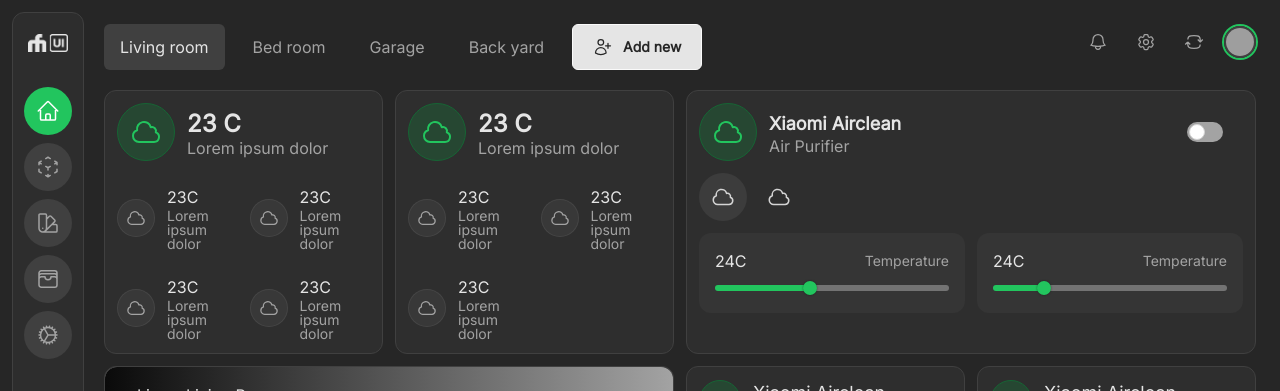
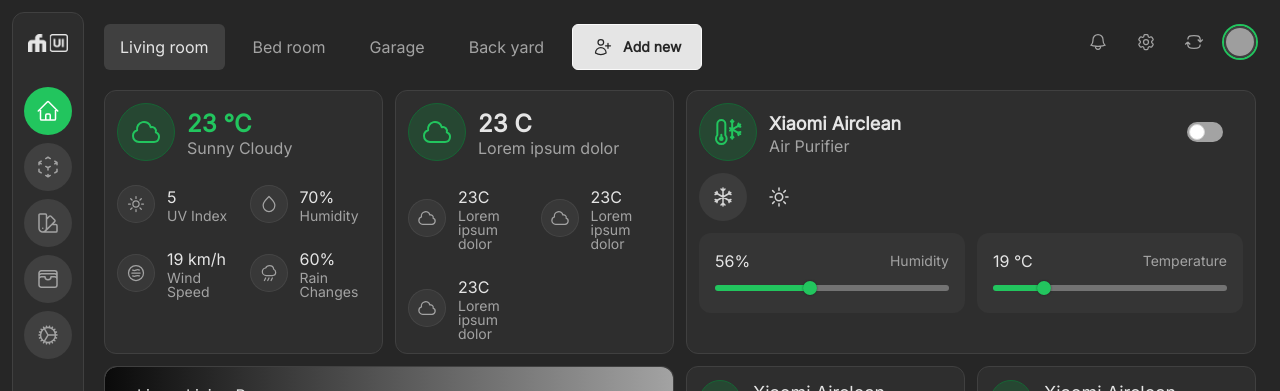
Before and after one commit to fwedwicc/FM-DailyUI, a React (Vite) app: page /FM-DailyUI/day21 in a window 1280 px wide. Shown: the top 391 px of the page. Built offline with nearby package versions, Linux system fonts and the light colour scheme; grey boxes are pictures that could not be loaded; what @codaworks/react-glow would draw is missing.

Commit message:
WIP: Day21 challenge

```diff
--- a/src/pages/Day21.jsx
+++ b/src/pages/Day21.jsx
@@ -273,32 +273,32 @@ const Day21 = () => {
                       </svg>
                     </div>
                     <div>
-                      <h3 className='text-neutral-200 text-2xl font-semibold'>23 C</h3>
-                      <p className='text-neutral-400 leading-none'>Lorem ipsum dolor</p>
+                      <h3 className='text-green-500 text-2xl font-semibold'>23 °C</h3>
+                      <p className='text-neutral-400 leading-none'>Sunny Cloudy</p>
                     </div>
                   </div>
                   {/*  */}
                   <div className='grid lg:grid-cols-2 grid-cols-1 mt-6 gap-x-3 gap-y-6'>
                     {[
                       {
-                        icon: "M2.25 15a4.5 4.5 0 0 0 4.5 4.5H18a3.75 3.75 0 0 0 1.332-7.257 3 3 0 0 0-3.758-3.848 5.25 5.25 0 0 0-10.233 2.33A4.502 4.502 0 0 0 2.25 15Z",
-                        value: "23C",
-                        label: "Lorem ipsum dolor"
+                        icon: "M12 3v2.25m6.364.386-1.591 1.591M21 12h-2.25m-.386 6.364-1.591-1.591M12 18.75V21m-4.773-4.227-1.591 1.591M5.25 12H3m4.227-4.773L5.636 5.636M15.75 12a3.75 3.75 0 1 1-7.5 0 3.75 3.75 0 0 1 7.5 0Z",
+                        value: "5",
+                        label: "UV Index"
                       },
                       {
-                        icon: "M2.25 15a4.5 4.5 0 0 0 4.5 4.5H18a3.75 3.75 0 0 0 1.332-7.257 3 3 0 0 0-3.758-3.848 5.25 5.25 0 0 0-10.233 2.33A4.502 4.502 0 0 0 2.25 15Z",
-                        value: "23C",
-                        label: "Lorem ipsum dolor"
+                        icon: "M19 13.8C19 17.7764 15.866 21 12 21C8.13401 21 5 17.7764 5 13.8C5 12.8452 5.18069 11.9338 5.50883 11.1C6.54726 8.46135 12 3 12 3C12 3 17.4527 8.46135 18.4912 11.1C18.8193 11.9338 19 12.8452 19 13.8Z",
+                        value: "70%",
+                        label: "Humidity"
                       },
                       {
-                        icon: "M2.25 15a4.5 4.5 0 0 0 4.5 4.5H18a3.75 3.75 0 0 0 1.332-7.257 3 3 0 0 0-3.758-3.848 5.25 5.25 0 0 0-10.233 2.33A4.502 4.502 0 0 0 2.25 15Z",
-                        value: "23C",
-                        label: "Lorem ipsum dolor"
+                        icon: "M7 12H17M8 8.5C8 8.5 9 9 10 9C11.5 9 12.5 8 14 8C15 8 16 8.5 16 8.5M8 15.5C8 15.5 9 16 10 16C11.5 16 12.5 15 14 15C15 15 16 15.5 16 15.5M21 12C21 16.9706 16.9706 21 12 21C7.02944 21 3 16.9706 3 12C3 7.02944 7.02944 3 12 3C16.9706 3 21 7.02944 21 12Z",
+                        value: "19 km/h",
+                        label: "Wind Speed"
                       },
                       {
-                        icon: "M2.25 15a4.5 4.5 0 0 0 4.5 4.5H18a3.75 3.75 0 0 0 1.332-7.257 3 3 0 0 0-3.758-3.848 5.25 5.25 0 0 0-10.233 2.33A4.502 4.502 0 0 0 2.25 15Z",
-                        value: "23C",
-                        label: "Lorem ipsum dolor"
+                        icon: "M10.5 21L12 18M14.5 21L16 18M6.5 21L8 18M8.8 15C6.14903 15 4 12.9466 4 10.4137C4 8.31435 5.6 6.375 8 6C8.75283 4.27403 10.5346 3 12.6127 3C15.2747 3 17.4504 4.99072 17.6 7.5C19.0127 8.09561 20 9.55741 20 11.1402C20 13.2719 18.2091 15 16 15L8.8 15Z",
+                        value: "60%",
+                        label: "Rain Changes"
                       }
                     ].map((item, index) => (
                       <div className='flex items-center gap-3' key={index}>
@@ -366,7 +366,7 @@ const Day21 = () => {
                     <div className='flex items-center gap-3'>
                       <div className='inline-flex items-center justify-center p-3 border border-green-800 rounded-full text-green-500 bg-green-700/30'>
                         <svg xmlns="http://www.w3.org/2000/svg" fill="none" viewBox="0 0 24 24" strokeWidth={1.5} stroke="currentColor" className="size-8">
-                          <path strokeLinecap="round" strokeLinejoin="round" d="M2.25 15a4.5 4.5 0 0 0 4.5 4.5H18a3.75 3.75 0 0 0 1.332-7.257 3 3 0 0 0-3.758-3.848 5.25 5.25 0 0 0-10.233 2.33A4.502 4.502 0 0 0 2.25 15Z" />
+                          <path strokeLinecap="round" strokeLinejoin="round" d="M15.1299 3V5M15.1299 5V9.98468M15.1299 5L14.1299 4M15.1299 5L16.1299 4M15.1299 9.98468V10.0153M15.1299 9.98468L13.5 9.04366M15.1299 9.98468L15.1564 10M15.1299 10.0153V15M15.1299 10.0153L15.1564 10M15.1299 10.0153L13.5 10.9562M15.1299 15V17M15.1299 15L14.1299 16M15.1299 15L16.1299 16M15.1564 10L19.3998 12.4499M15.1564 10L19.3997 7.55001M19.3998 12.4499L21.2186 13.5M19.3998 12.4499L19.9121 14.3624M19.3998 12.4499L21.3119 11.9376M21.2183 6.5L19.3997 7.55001M19.3997 7.55001L19.9121 5.63757M19.3997 7.55001L21.3123 8.06241M7 15.9998C6.44772 15.9998 6 16.4475 6 16.9998C6 17.5521 6.44772 17.9998 7 17.9998C7.55228 17.9998 8 17.5521 8 16.9998C8 16.4475 7.55228 15.9998 7 15.9998ZM7 15.9998L7.00707 14M7 16.9998L7.00707 17.0069M11 16.9998C11 19.209 9.20914 20.9998 7 20.9998C4.79086 20.9998 3 19.209 3 16.9998C3 15.9854 3.37764 15.0591 4 14.354L4 6C4 4.34315 5.34315 3 7 3C8.65685 3 10 4.34315 10 6V14.354C10.6224 15.0591 11 15.9854 11 16.9998Z" />
                         </svg>
                       </div>
                       <div>
@@ -378,7 +378,7 @@ const Day21 = () => {
                   </div>
                   {/*  */}
                   <div className='flex items-center gap-2'>
-                    {['M2.25 15a4.5 4.5 0 0 0 4.5 4.5H18a3.75 3.75 0 0 0 1.332-7.257 3 3 0 0 0-3.758-3.848 5.25 5.25 0 0 0-10.233 2.33A4.502 4.502 0 0 0 2.25 15Z', 'M2.25 15a4.5 4.5 0 0 0 4.5 4.5H18a3.75 3.75 0 0 0 1.332-7.257 3 3 0 0 0-3.758-3.848 5.25 5.25 0 0 0-10.233 2.33A4.502 4.502 0 0 0 2.25 15Z'].map((item, index) => (
+                    {['M12 3V21M9.99995 4L12 6L14 4M9.99995 20L12 18L14 20M4.23218 7.5L19.8206 16.5M4.11133 9.50885L6.57017 8.85L5.91133 6.39115M18.141 17.6089L17.4821 15.15L19.941 14.4912M19.8205 7.5L4.232 16.5M18.1413 6.39115L17.4825 8.85L19.9413 9.50885M4.11166 14.4911L6.57051 15.15L5.91166 17.6088', 'M12 3v2.25m6.364.386-1.591 1.591M21 12h-2.25m-.386 6.364-1.591-1.591M12 18.75V21m-4.773-4.227-1.591 1.591M5.25 12H3m4.227-4.773L5.636 5.636M15.75 12a3.75 3.75 0 1 1-7.5 0 3.75 3.75 0 0 1 7.5 0Z'].map((item, index) => (
                       <button className={`inline-flex items-center justify-center hover:bg-neutral-600/40 transition duration-300 ease-in-out p-3 rounded-full text-neutral-300 ${index === 0 ? 'bg-neutral-600/40' : 'bg-none'}`} key={index}>
                         <svg xmlns="http://www.w3.org/2000/svg" fill="none" viewBox="0 0 24 24" strokeWidth={1.5} stroke="currentColor" className="size-6">
                           <path strokeLinecap="round" strokeLinejoin="round" d={item} />
@@ -389,8 +389,8 @@ const Day21 = () => {
                   {/*  */}
                   <div className='grid grid-cols-2 gap-3'>
                     {[
-                      { value: "24C", label: "Temperature", rangeValue: 40 },
-                      { value: "24C", label: "Temperature", rangeValue: 20 },
+                      { value: "56%", label: "Humidity", rangeValue: 40 },
+                      { value: "19 °C", label: "Temperature", rangeValue: 20 },
                     ].map((item, index) => (
                       <div className='p-4 rounded-xl bg-neutral-700/40' key={index}>
                         <div className='flex items-center justify-between'>
```
